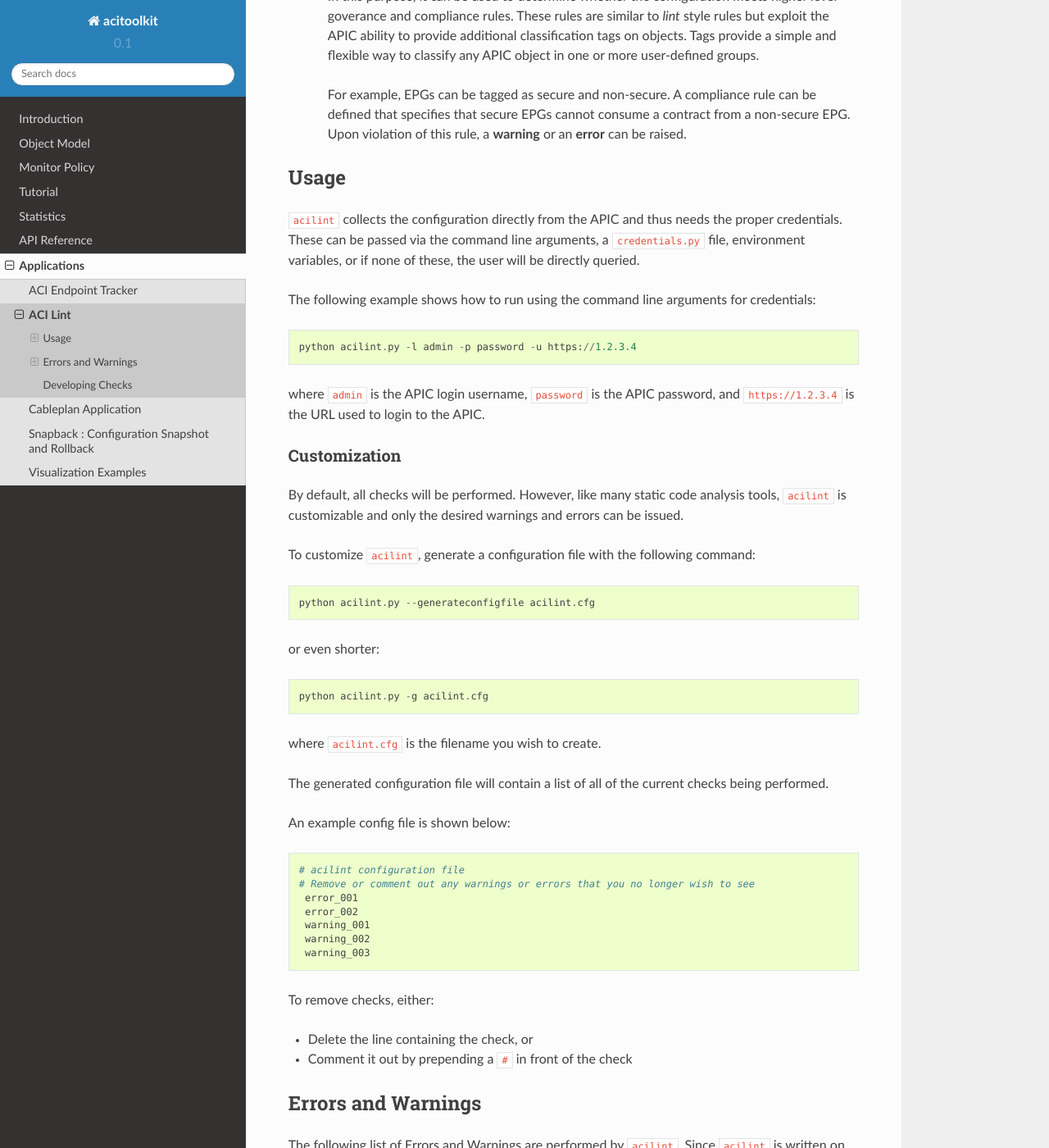
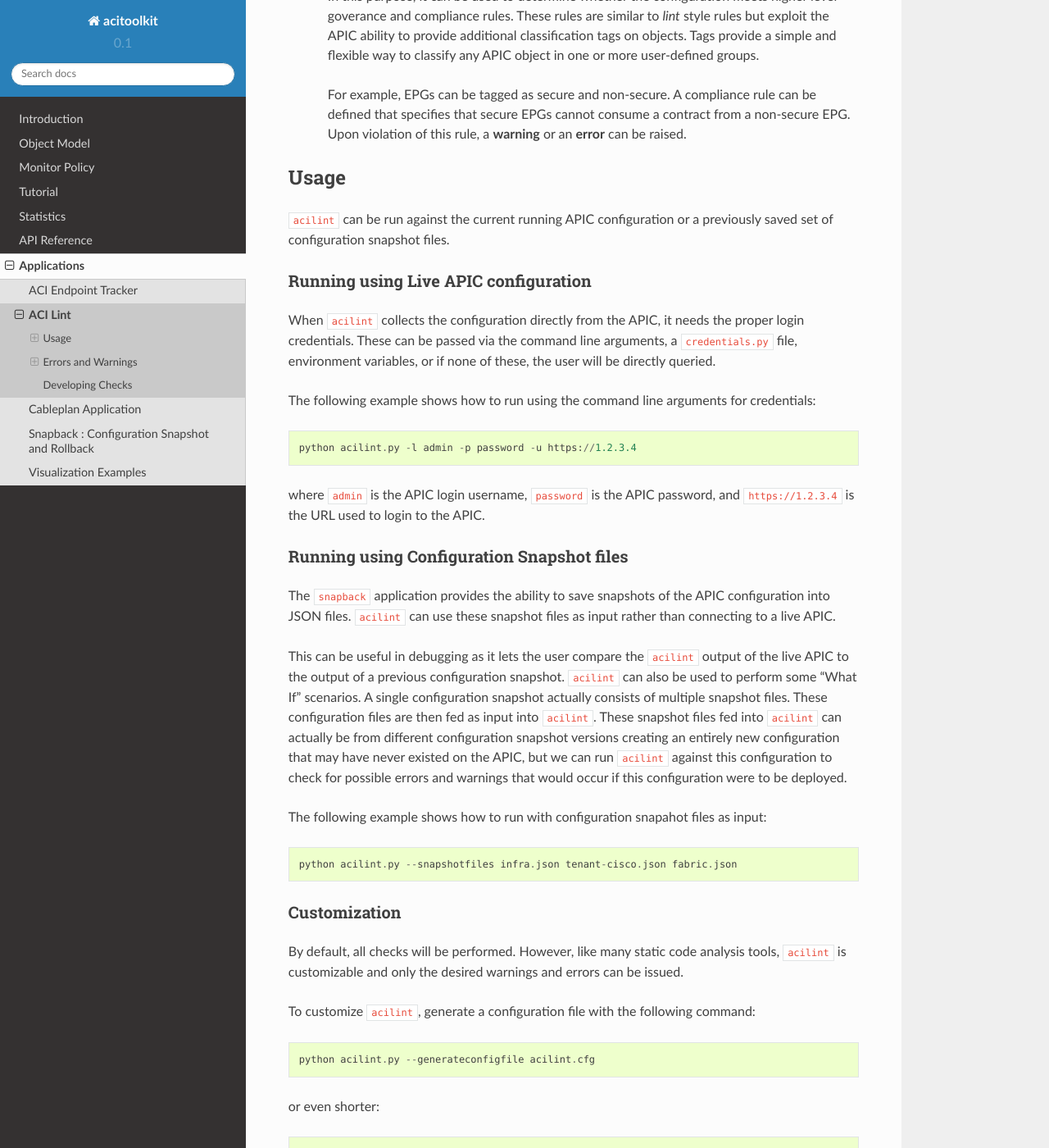
Before and after one commit to datacenter/acitoolkit, a Sphinx documentation site: the page built from docs/source/acilint.rst, in a window 1280 px wide and 1400 px high, scrolled down 477 px. Shown: the whole window at 82% size. Built offline with Sphinx 7.4.7 and the Read the Docs theme 2.0.0, drawn with Linux system fonts in a browser that asks for light colours.

Commit message:
Updated acilint docs with snapshot file option

```diff
--- a/docs/source/acilint.rst
+++ b/docs/source/acilint.rst
@@ -33,8 +33,14 @@ example use cases for such a tool include the following:
 Usage
 -----
 
-``acilint`` collects the configuration directly from the APIC and thus
-needs the proper credentials.  These can be passed via the command
+``acilint`` can be run against the current running APIC configuration or a
+previously saved set of configuration snapshot files.
+
+Running using Live APIC configuration
+~~~~~~~~~~~~~~~~~~~~~~~~~~~~~~~~~~~~~~
+
+When ``acilint`` collects the configuration directly from the APIC, it
+needs the proper login credentials.  These can be passed via the command
 line arguments, a ``credentials.py`` file, environment variables, or if none of
 these, the user will be directly queried.
 
@@ -46,6 +52,29 @@ arguments for credentials::
 where ``admin`` is the APIC login username, ``password`` is the APIC
 password, and ``https://1.2.3.4`` is the URL used to login to the
 APIC.
+
+Running using Configuration Snapshot files
+~~~~~~~~~~~~~~~~~~~~~~~~~~~~~~~~~~~~~~~~~~
+
+The ``snapback`` application provides the ability to save snapshots of
+the APIC configuration into JSON files.  ``acilint`` can use these snapshot
+files as input rather than connecting to a live APIC.
+
+This can be useful in debugging as it lets the user compare the ``acilint``
+output of the live APIC to the output of a previous configuration snapshot.
+``acilint`` can also be used to perform some "What If" scenarios. A single
+configuration snapshot actually consists of multiple snapshot files. These
+configuration files are then fed as input into ``acilint``. These snapshot
+files fed into ``acilint`` can actually be from different configuration
+snapshot versions creating an entirely new configuration that may have never
+existed on the APIC, but we can run ``acilint`` against this configuration to
+check for possible errors and warnings that would occur if this configuration
+were to be deployed.
+
+The following example shows how to run with configuration snapahot files as
+input::
+
+    python acilint.py --snapshotfiles infra.json tenant-cisco.json fabric.json
 
 Customization
 ~~~~~~~~~~~~~
```
